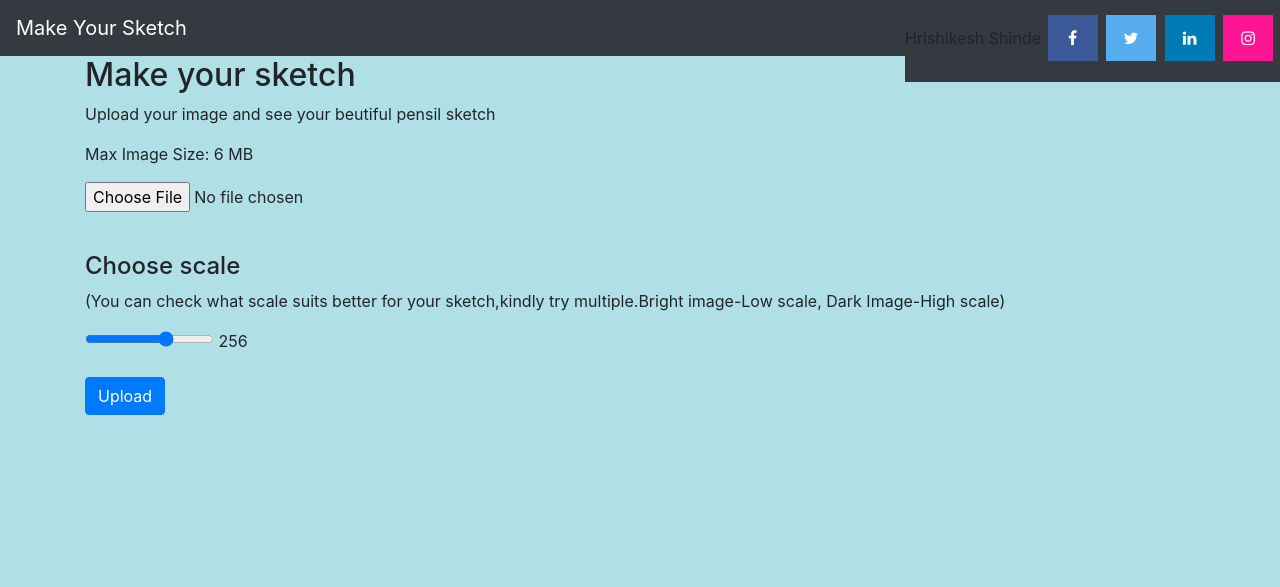
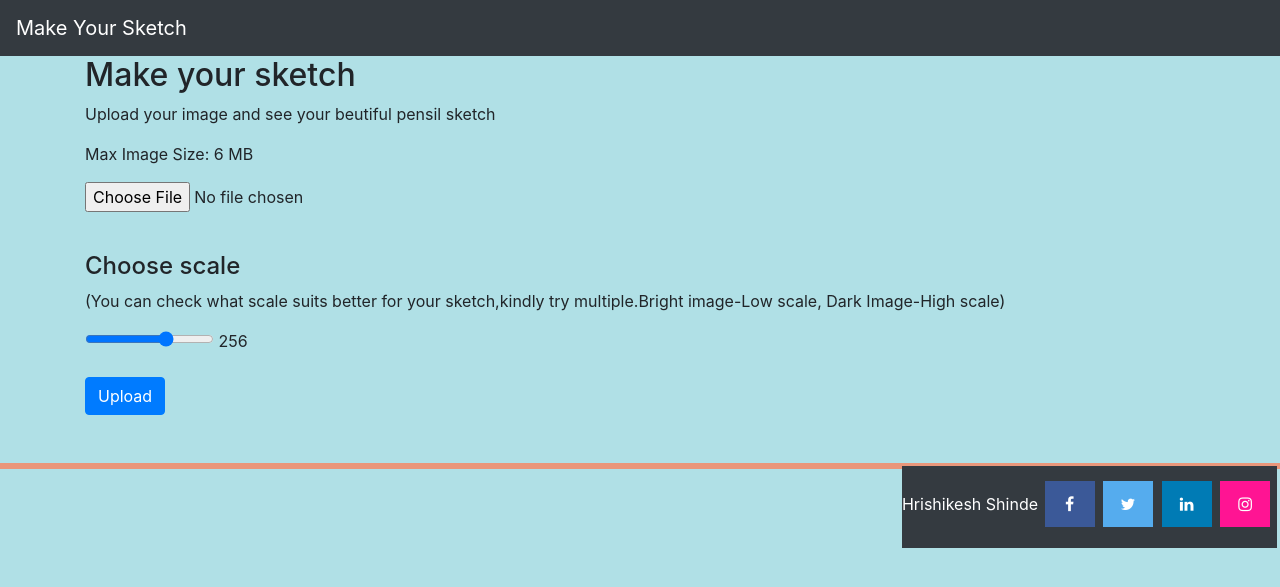
Before and after one commit to hrishi3/makeyoursketch, a Flask app: page / in a window 1280 px wide. Shown: the top 587 px of the page. Run offline with Flask 2, Linux system fonts and the light colour scheme; some libraries are stand-ins or nearby versions.

Commit message:
Update index.html

```diff
--- a/templates/index.html
+++ b/templates/index.html
@@ -47,15 +47,15 @@ img {
   background: #ff1493;
   color: white;
 }
+	footer {
+  text-align: center;
+  padding: 3px;
+  background-color: DarkSalmon;
+  color: white;
+}
 </style>
    <title>Make Your Sketch</title>
-   <div id="top-social">
-<p>Hrishikesh Shinde
-<a href="#" class="fa fa-facebook"></a>
-<a href="#" class="fa fa-twitter"></a>
-<a href="#" class="fa fa-linkedin"></a>
-	<a href="#" class="fa fa-instagram"></a></p>
-</div>
+
    <link rel="stylesheet" href="https://stackpath.bootstrapcdn.com/bootstrap/4.5.0/css/bootstrap.min.css"
       integrity="sha384-9aIt2nRpC12Uk9gS9baDl411NQApFmC26EwAOH8WgZl5MYYxFfc+NcPb1dKGj7Sk" crossorigin="anonymous">
    <link rel="stylesheet" href="{{ url_for('static', filename='css/index.css') }}">
@@ -117,5 +117,13 @@ img {
    <script src="{{ url_for('static', filename='js/index.js') }}"></script>
 
 </body>
-
+<footer>
+  <div id="top-social">
+<p>Hrishikesh Shinde
+<a href="#" class="fa fa-facebook"></a>
+<a href="#" class="fa fa-twitter"></a>
+<a href="#" class="fa fa-linkedin"></a>
+	<a href="#" class="fa fa-instagram"></a></p>
+</div>
+</footer>
 </html>
```
